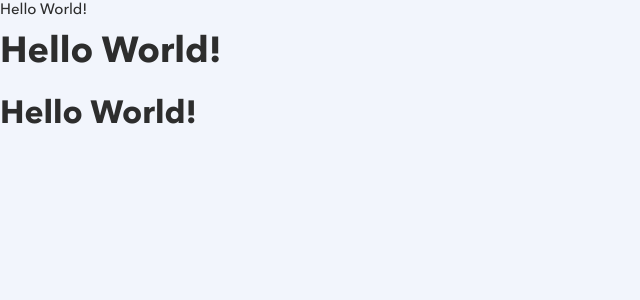
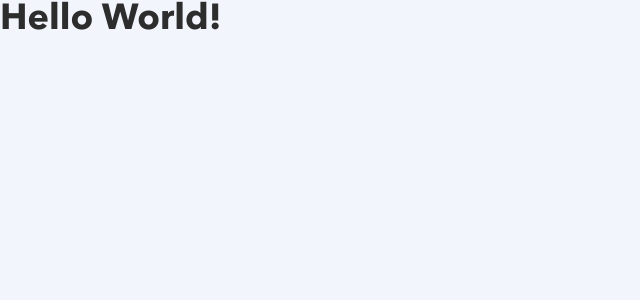
Before and after one commit to kabita10/Hr-Dashboard, an Angular app: page / in a window 1280 px wide. Shown: the top 300 px of the page, without its empty margins (0-640 px from the left). Built offline with nearby package versions, Linux system fonts and the light colour scheme.

Commit message:
favicon changed

```diff
--- a/src/app/app.component.html
+++ b/src/app/app.component.html
@@ -1,4 +1,2 @@
 <!-- test -->
-<p>Hello World!</p>
-<h1>Hello World!</h1>
 <h2>Hello World!</h2>
--- a/src/index.html
+++ b/src/index.html
@@ -1,13 +1,16 @@
 <!doctype html>
 <html lang="en">
+
 <head>
-  <meta charset="utf-8">
-  <title>HrJobPortal</title>
-  <base href="/">
-  <meta name="viewport" content="width=device-width, initial-scale=1">
-  <link rel="icon" type="image/x-icon" href="favicon.ico">
+    <meta charset="utf-8">
+    <title>HrJobPortal</title>
+    <base href="/">
+    <meta name="viewport" content="width=device-width, initial-scale=1">
+    <link rel="icon" type="image/x-icon" href="assets/img/fav-icon.png">
 </head>
+
 <body>
-  <app-root></app-root>
+    <app-root></app-root>
 </body>
+
 </html>
--- a/src/styles.scss
+++ b/src/styles.scss
@@ -136,14 +136,14 @@ h1 {
 }
 
 h2 {
-    font-size: 32px;
+    font-size: 36px;
     font-weight: 700;
     line-height: 40px;
 }
 
 p {
     font-size: 15px;
-    font-weight: 500;
+    font-weight: 400;
     margin-bottom: 0.5rem;
 }
 
@@ -159,3 +159,12 @@ img {
 .btn {
     min-width: 100px;
 }
+
+.badge {
+    font-weight: 500;
+    margin-right: .5rem;
+}
+
+.badge-primary {
+    background-color: rgba($color: $hr-primary, $alpha: 0.5);
+}
```
Also changed, not shown: src/assets/img/fav-icon.png (added), src/assets/img/genese-logo.png (added).
